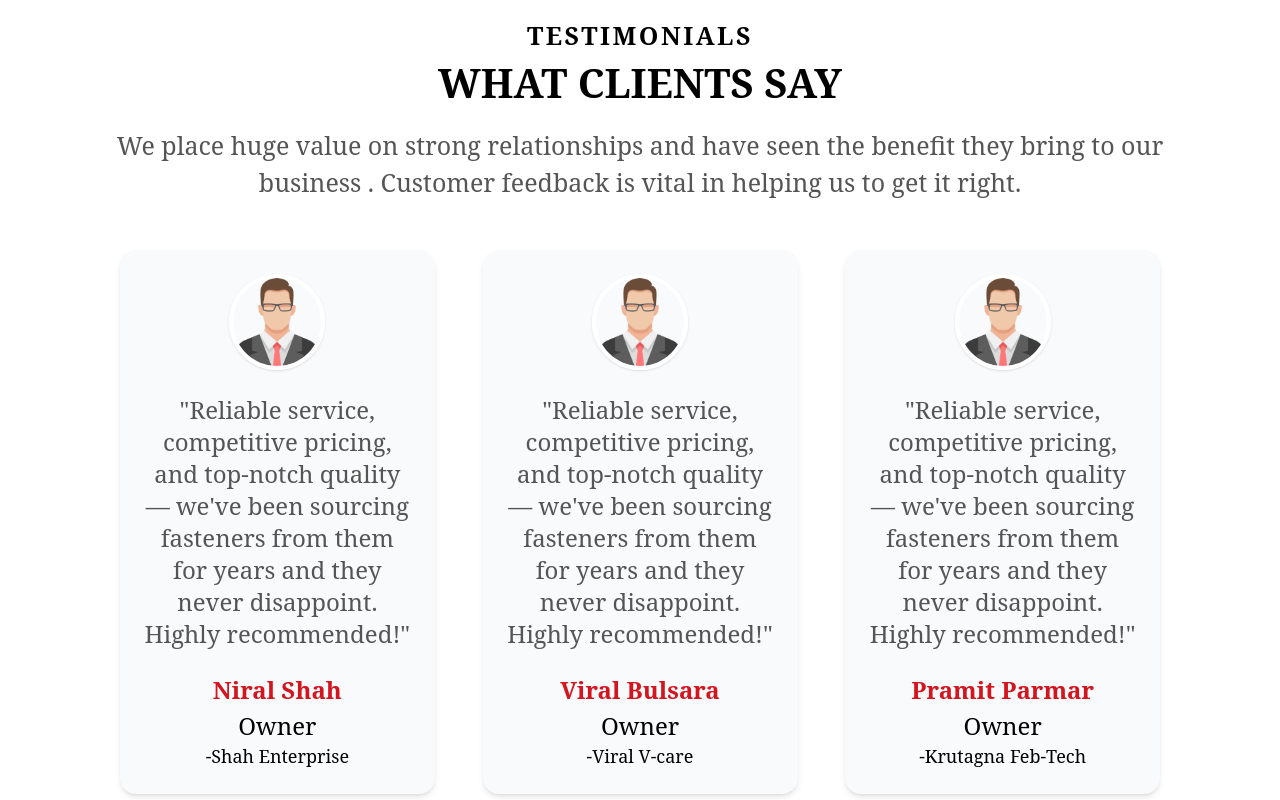
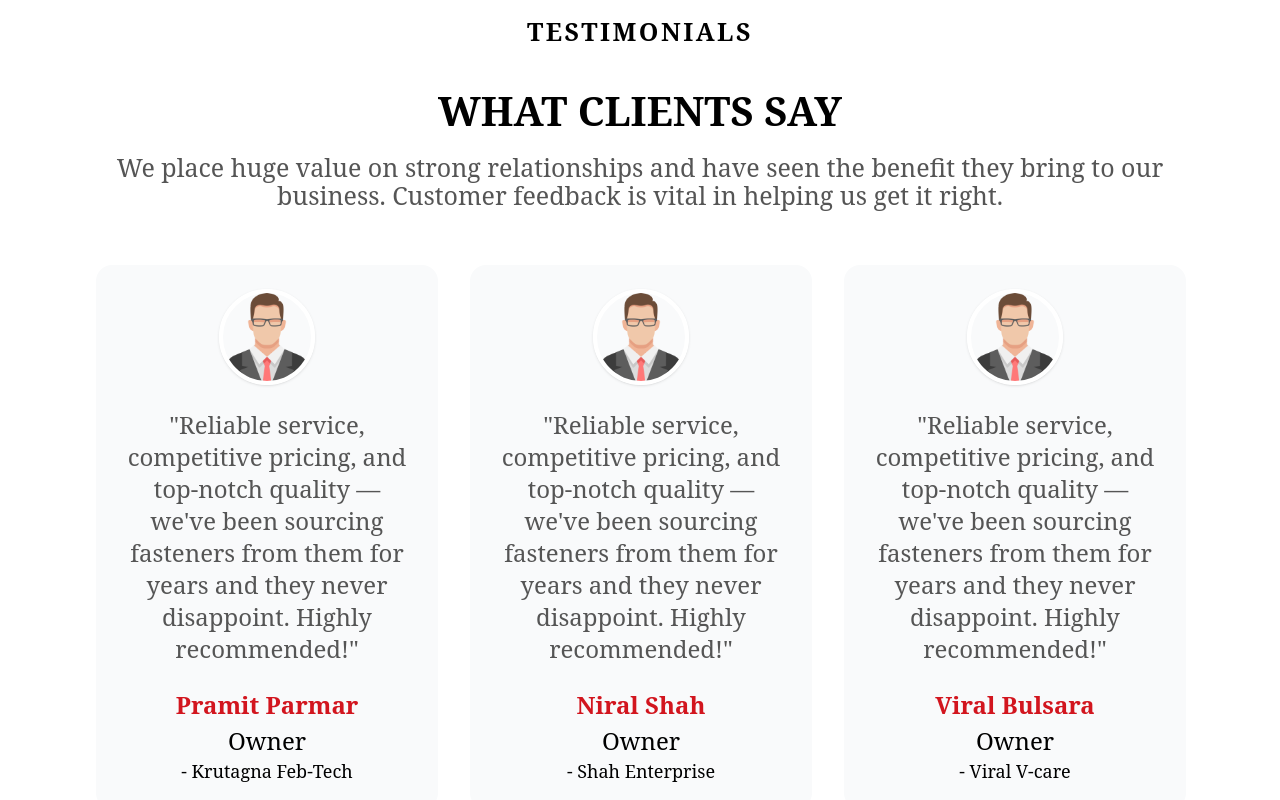
Before and after one commit to vernoxy2/riddhi_siddhi_latest, a React (Vite) app: page / in a window 1280 px wide. Shown: the part 4480-5280 px from the top of the page. Built offline with nearby package versions, Linux system fonts and the light colour scheme.

Commit message:
Add project files

```diff
--- a/package.json
+++ b/package.json
@@ -16,7 +16,9 @@
     "react-dom": "^19.1.0",
     "react-icon": "^1.0.0",
     "react-icons": "^5.5.0",
-    "react-router-dom": "^7.6.3"
+    "react-router-dom": "^7.6.3",
+    "react-slick": "^0.31.0",
+    "slick-carousel": "^1.8.1"
   },
   "devDependencies": {
     "@eslint/js": "^9.30.1",
--- a/src/App.jsx
+++ b/src/App.jsx
@@ -9,6 +9,8 @@ import Footer from './components/Footer/Footer';
 import ScrollToTop from './ScrollToTop';
 import Aos from 'aos';
 import 'aos/dist/aos.css'; // Make sure to import AOS CSS
+import "slick-carousel/slick/slick.css";
+import "slick-carousel/slick/slick-theme.css";
 
 const App = () => {
   useEffect(() => {
--- a/src/components/Clients/Clients.jsx
+++ b/src/components/Clients/Clients.jsx
@@ -1,5 +1,6 @@
 import React, { useEffect } from "react";
 import clientImg from "../../assets/Home/clientImg.png";
+import Slider from "react-slick";
 
 import AOS from "aos";
 import "aos/dist/aos.css";
@@ -9,93 +10,106 @@ const testimonials = [
     quote: `"Reliable service, competitive pricing, and top-notch quality — we've been sourcing fasteners from them for years and they never disappoint. Highly recommended!"`,
     name: "Niral Shah",
     role: "Owner",
-    compny: "Shah Enterprise",
+    company: "Shah Enterprise",
     img: clientImg,
   },
   {
     quote: `"Reliable service, competitive pricing, and top-notch quality — we've been sourcing fasteners from them for years and they never disappoint. Highly recommended!"`,
     name: "Viral Bulsara",
     role: "Owner",
-    compny: "Viral V-care",
+    company: "Viral V-care",
     img: clientImg,
   },
   {
     quote: `"Reliable service, competitive pricing, and top-notch quality — we've been sourcing fasteners from them for years and they never disappoint. Highly recommended!"`,
     name: "Pramit Parmar",
     role: "Owner",
-    compny: "Krutagna Feb-Tech",
+    company: "Krutagna Feb-Tech",
     img: clientImg,
   },
 ];
 
 const Clients = () => {
   useEffect(() => {
-    AOS.init({
-      once: false, // whether animation should happen only once
-    });
+    AOS.init({ once: false });
   }, []);
+
+  const settings = {
+    dots: true,
+    infinite: true,
+    slidesToShow: 3,
+    slidesToScroll: 1,
+    autoplay: true,
+    autoplaySpeed: 2500,
+    pauseOnHover: true,
+    responsive: [
+      {
+        breakpoint: 1280, // xl
+        settings: { slidesToShow: 2 },
+      },
+      {
+        breakpoint: 768, // md
+        settings: { slidesToShow: 1 },
+      },
+    ],
+  };
+
   return (
-    <div className="w-full container py-16 bg-white flex flex-col items-center">
+    <div className="container py-16 bg-white flex flex-col items-center">
       <h3
-        className="text-[25px] font-bold text-center mb-2 font-serif uppercase tracking-widest"
+        className="text-xl md:text-[25px] font-bold text-center pb-12 font-serif uppercase tracking-widest"
         data-aos="fade-up"
       >
         Testimonials
       </h3>
       <h2
-        className="text-4xl md:text-[40px] font-bold text-center mb-6 font-serif"
+        className="text-3xl md:text-[40px] font-bold text-center mb-6 font-serif"
         data-aos="fade-up"
       >
         WHAT CLIENTS SAY
       </h2>
       <p
-        className="text-[25px] text-center text-[#555555] mb-12 font-serif "
+        className="text-lg md:text-[25px] text-center text-[#555555] mb-12 font-serif"
         data-aos="fade-down"
       >
         We place huge value on strong relationships and have seen the benefit
-        they bring to our business . Customer feedback is vital in helping us to
-        get it right.
+        they bring to our business. Customer feedback is vital in helping us get it right.
       </p>
-      <div className="w-full gap-9  grid grid-cols-1 lg:grid-cols-2 xl:grid-cols-3 lg:gap-x-12 lg:px-10">
+
+      <div className="w-full">
+        <Slider {...settings} className="">
           {testimonials.map((testimonial, idx) => (
+            <div key={idx} className="px-4">
               <div
-            key={idx}
-            className="bg-gray-50 rounded-2xl shadow-md flex flex-col items-center p-6 transition hover:shadow-xl h-full text-center"
+                className="bg-gray-50 rounded-2xl flex flex-col items-center my-2 p-6 transition hover:shadow-xl h-full text-center"
                 data-aos="zoom-in-up"
               >
                 <img
                   src={testimonial.img}
-              alt={testimonial.name}
+                  alt={`Photo of ${testimonial.name}`}
                   className="w-24 h-24 rounded-full object-cover mb-6 border-4 border-white shadow"
                   draggable="false"
                   data-aos="zoom-in"
                 />
-            <p
-              className="text-2xl text-[#555555] font-serif mb-6"
-              data-aos="fade-up"
-            >
+                <p className="md:text-2xl text-[#555555] font-serif mb-6" data-aos="fade-up">
                   {testimonial.quote}
                 </p>
                 <span
-              className="text-2xl font-bold text-primary font-serif mb-1"
+                  className="text-xl md:text-2xl font-bold text-primary font-serif mb-1"
                   data-aos="fade-right"
                 >
                   {testimonial.name}
                 </span>
-            <span
-              className="text-2xl font-serif text-black"
-              data-aos="fade-left"
-            >
+                <span className="text-lg md:text-2xl font-serif text-black" data-aos="fade-left">
                   {testimonial.role}
                 </span>
-            <span
-              className="text-lg font-serif text-black"
-              data-aos="fade-left"
-            >
-              -{testimonial.compny}
+                <span className="md:text-lg font-serif text-black" data-aos="fade-left">
+                  - {testimonial.company}
                 </span>
               </div>
+            </div>
           ))}
+        </Slider>
       </div>
     </div>
   );
--- a/src/components/Counter/Counter.jsx
+++ b/src/components/Counter/Counter.jsx
@@ -57,12 +57,12 @@ const CounterCircle = ({ title, end, unit }) => {
 
   return (
     <div ref={ref} className="flex flex-col items-center">
-      <span className="text-xl md:text-2xl font-bold mb-2 text-center text-primary">
+      <span className="md:text-xl lg:text-2xl font-bold mb-2 text-center text-primary">
         {title}
       </span>
-      <div className="w-36 h-36 flex flex-col items-center justify-center rounded-full border-4 border-primary text-4xl font-bold text-gray-900 mt-1 ">
+      <div className="w-20 h-20 md:w-36 md:h-36 flex flex-col items-center justify-center rounded-full border-2 md:border-4 border-primary text-2xl md:text-4xl font-bold text-gray-900 mt-1 ">
         {count}
-        {unit && <span className="text-base ml-1 md:text-2xl">{unit}</span>}
+        {unit && <span className="text-sm ml-1 md:text-2xl">{unit}</span>}
       </div>
     </div>
   );
--- a/src/components/Footer/Footer.jsx
+++ b/src/components/Footer/Footer.jsx
@@ -198,7 +198,8 @@ const Footer = () => {
               <br />
               G.I.D.C., VAPI.
             </div>
-            <div className="mb-2 text-sm">OFFICE NO : 9924155593</div>
+            <div className="mb-2 text-sm">Vikrant Patel : 9998761239</div>
+            <div className="mb-2 text-sm">Office No : 9924155593</div>
             <div className="mb-2 text-sm">rsenterprice4275@gmail.com</div>
           </div>
         </div>
--- a/src/pages/ContactUs/ContactUs.jsx
+++ b/src/pages/ContactUs/ContactUs.jsx
@@ -27,7 +27,7 @@ const ContactUs = () => {
           data-aos="zoom-in"
         >
           {/* Left: Info */}
-          <div className="flex-1 flex flex-col justify-center border-b md:border-b-0 md:border-r border-black pb-8 md:pb-0 md:pr-10">
+          <div className="flex-1 flex flex-col justify-center border-b lg:border-b-0 lg:border-r border-black pb-8 md:pb-0 md:pr-10">
             <h2 className="text-3xl md:text-4xl font-bold text-center md:text-left mb-6 font-serif">
               Contact Us
             </h2>
@@ -36,17 +36,19 @@ const ContactUs = () => {
               From power tools to structural fasteners, we’ve got the hardware
               that holds everything together.
             </div>
+            <div className="md:flex gap-4">
               <div className="flex items-center mb-4 text-lg">
-              <span className="mr-3">
+                <span className="mr-2">
                   <IoCall className="w-6 h-6" />
                 </span>
                 +91 99987 61239
               </div>
               <div className="flex items-center mb-4 text-lg">
-              <span className="mr-3">
+                <span className="mr-2">
                   <IoCall className="w-6 h-6" />
                 </span>
                 +91 99241 55593
+              </div>
             </div>
             <div className="flex items-center mb-4 text-lg">
               <span className="mr-3">
--- a/src/pages/Products/Products.jsx
+++ b/src/pages/Products/Products.jsx
@@ -36,7 +36,7 @@ const Products = () => {
             THREADED RODS & STUDS
           </h1>
           <p
-            className="text-center text-lg md:text-xl md:mx-5 leading-snug"
+            className="text-center  md:text-xl md:mx-5 leading-snug"
             data-aos="fade-left"
           >
             We supply high-quality threaded rods and studs designed for reliable
@@ -58,7 +58,7 @@ const Products = () => {
             CUSTOM FASTENERS
           </h1>
           <p
-            className="text-center text-lg md:text-xl md:mx-5 leading-snug"
+            className="text-center  md:text-xl md:mx-5 leading-snug"
             data-aos="fade-right"
           >
             When standard solutions don’t fit, we offer custom fasteners
```
Also changed, not shown: src/components/Product/Bolts.jsx (+5 -5 lines), src/components/Product/Nuts.jsx (+5 -6 lines), src/components/Product/Screws.jsx (+5 -5 lines), src/components/Product/Washers.jsx (+5 -5 lines), src/components/Products/Products.jsx (+7 -7 lines), 1 other file (tests, documents, lock files or other folders). Lines whose indentation alone changed are shown as unchanged.
